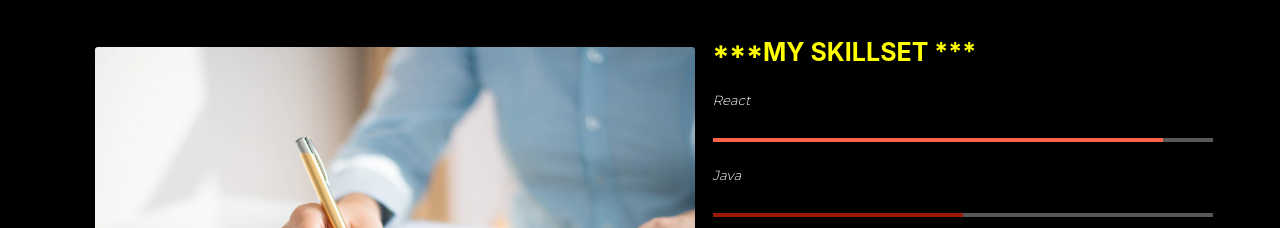
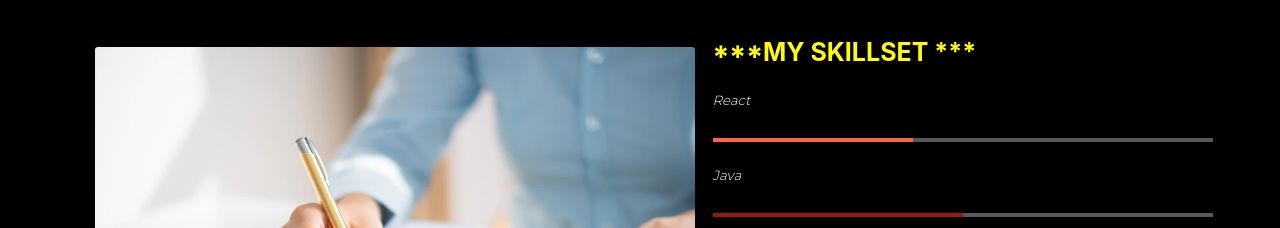
Before and after one commit to Anandh25/MyPortfolio, a React (Create React App) app: page / in a window 1280 px wide. Shown: the part 1040-1268 px from the top of the page. Built offline with nearby package versions, Linux system fonts and the light colour scheme; a web font is replaced by a local one.

Commit message:
first commit

```diff
--- a/src/components/SkillContainer/SkillContainer.js
+++ b/src/components/SkillContainer/SkillContainer.js
@@ -15,7 +15,7 @@ const SkillContainer = () => {
             <div className='skillContainer__skillSet'>
                 <h5>React</h5>
                 <div className='skillContainer__slider skillContainer__slider1'>
-                <LinearProgress variant='determinate' value={90} />
+                <LinearProgress variant='determinate' value={40} />
                 </div>
             </div>
             <div className='skillContainer__skillSet'>
```
